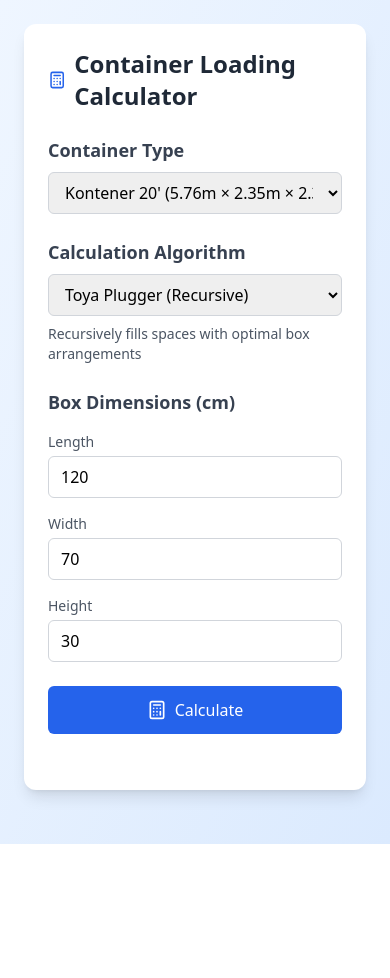
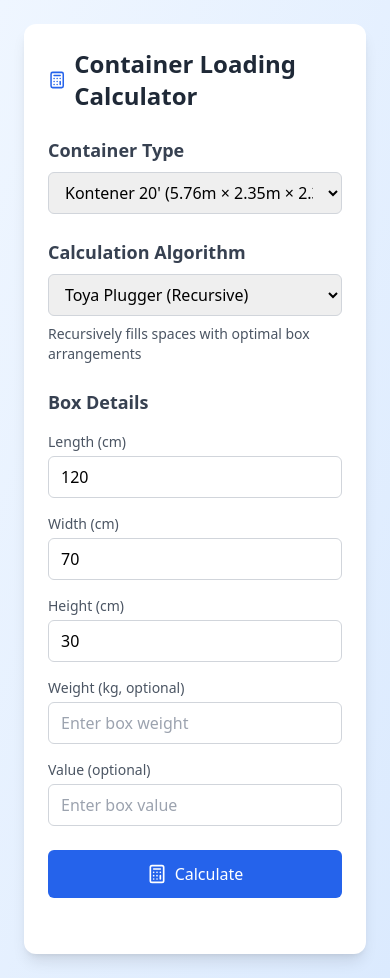
Before and after one commit to yat0ya/container-calculator, a React (Vite) app: page / in a window 390 px wide. Before the commit the page ends 844 px from the top, so only its background shows below. Built offline with nearby package versions, Linux system fonts and the light colour scheme.

Commit message:
Improved Basic and mobile display

```diff
--- a/src/App.tsx
+++ b/src/App.tsx
@@ -12,6 +12,8 @@ function App() {
     length: 120,
     width: 70,
     height: 30,
+    weight: undefined,
+    value: undefined,
   });
   const [selectedAlgorithm, setSelectedAlgorithm] = useState<Algorithm>('recursive');
   const [selectedContainer, setSelectedContainer] = useState<Container>(DEFAULT_CONTAINER);
@@ -22,15 +24,37 @@ function App() {
   const calculateResult = () => {
     const algorithm = selectedAlgorithm === 'basic' ? basicAlgorithm : recursiveAlgorithm;
     const newResult = algorithm(boxDimensions, selectedContainer);
+
+    // Add weight and value calculations
+    if (boxDimensions.weight !== undefined) {
+      newResult.totalWeight = newResult.totalBoxes * boxDimensions.weight;
+      // Calculate max possible boxes based on weight
+      newResult.maxPossibleBoxes = newResult.totalBoxes;
+      // Adjust total boxes if weight limit is exceeded
+      if (newResult.totalWeight > selectedContainer.maxLoad) {
+        const maxBoxes = Math.floor(selectedContainer.maxLoad / boxDimensions.weight);
+        newResult.totalBoxes = maxBoxes;
+        newResult.totalWeight = maxBoxes * boxDimensions.weight;
+        if (newResult.placements) {
+          newResult.placements = newResult.placements.slice(0, maxBoxes);
+        }
+      }
+    }
+
+    if (boxDimensions.value !== undefined) {
+      newResult.totalValue = newResult.totalBoxes * boxDimensions.value;
+    }
+
     setResult(newResult);
     setIsCalculating(false);
   };
 
   const handleInputChange = (e: React.ChangeEvent<HTMLInputElement>) => {
     setResult(null);
+    const value = e.target.value === '' ? undefined : parseFloat(e.target.value);
     setBoxDimensions(prev => ({
       ...prev,
-      [e.target.name]: parseFloat(e.target.value) || 0,
+      [e.target.name]: value,
     }));
   };
 
--- a/src/algorithms/basic.ts
+++ b/src/algorithms/basic.ts
@@ -21,6 +21,7 @@ export function basicAlgorithm(boxDim: BoxDimensions, container: Container): Cal
 
   let maxBoxes = 0;
   let bestFit = { lengthFit: 0, widthFit: 0, heightFit: 0 };
+  let bestRotation: [number, number, number] | null = null;
 
   rotations.forEach(([l, h, w]) => {
     const lengthFit = Math.floor(container.length / l);
@@ -32,12 +33,58 @@ export function basicAlgorithm(boxDim: BoxDimensions, container: Container): Cal
     if (totalBoxes > maxBoxes) {
       maxBoxes = totalBoxes;
       bestFit = { lengthFit, heightFit, widthFit };
+      bestRotation = [l, h, w];
     }
   });
 
+  // Generate placements for visualization
+  const placements = [];
+  if (bestRotation) {
+    const [l, h, w] = bestRotation;
+    for (let x = 0; x < bestFit.lengthFit; x++) {
+      for (let y = 0; y < bestFit.heightFit; y++) {
+        for (let z = 0; z < bestFit.widthFit; z++) {
+          placements.push({
+            position: {
+              x: x * l,
+              y: y * h,
+              z: z * w,
+            },
+            rotation: bestRotation,
+          });
+        }
+      }
+    }
+  }
+
+  // Calculate weight-based restrictions if weight is provided
+  let totalBoxes = maxBoxes;
+  let totalWeight;
+  let maxPossibleBoxes;
+
+  if (boxDim.weight !== undefined) {
+    totalWeight = maxBoxes * boxDim.weight;
+    maxPossibleBoxes = maxBoxes;
+
+    if (totalWeight > container.maxLoad) {
+      maxPossibleBoxes = maxBoxes;
+      totalBoxes = Math.floor(container.maxLoad / boxDim.weight);
+      totalWeight = totalBoxes * boxDim.weight;
+      // Trim placements to match the weight restriction
+      placements.length = totalBoxes;
+    }
+  }
+
+  // Calculate total value if provided
+  const totalValue = boxDim.value !== undefined ? totalBoxes * boxDim.value : undefined;
+
   return {
     ...bestFit,
-    totalBoxes: maxBoxes,
+    totalBoxes,
     boxInMeters,
+    placements,
+    totalWeight,
+    totalValue,
+    maxPossibleBoxes,
   };
 }
--- a/src/components/BoxDimensionsForm.tsx
+++ b/src/components/BoxDimensionsForm.tsx
@@ -63,10 +63,10 @@ export function BoxDimensionsForm({
           </p>
         </div>
 
-        <h2 className="text-lg font-semibold text-gray-700 mb-4">Box Dimensions (cm)</h2>
-        <div className="grid grid-cols-1 md:grid-cols-3 gap-4 mb-6">
+        <h2 className="text-lg font-semibold text-gray-700 mb-4">Box Details</h2>
+        <div className="grid grid-cols-1 md:grid-cols-3 gap-4 mb-4">
           <div>
-            <label className="block text-sm font-medium text-gray-600 mb-1">Length</label>
+            <label className="block text-sm font-medium text-gray-600 mb-1">Length (cm)</label>
             <input
               type="number"
               name="length"
@@ -76,7 +76,7 @@ export function BoxDimensionsForm({
             />
           </div>
           <div>
-            <label className="block text-sm font-medium text-gray-600 mb-1">Width</label>
+            <label className="block text-sm font-medium text-gray-600 mb-1">Width (cm)</label>
             <input
               type="number"
               name="width"
@@ -86,12 +86,37 @@ export function BoxDimensionsForm({
             />
           </div>
           <div>
-            <label className="block text-sm font-medium text-gray-600 mb-1">Height</label>
+            <label className="block text-sm font-medium text-gray-600 mb-1">Height (cm)</label>
             <input
               type="number"
               name="height"
               value={boxDimensions.height}
               onChange={onDimensionsChange}
+              className="w-full px-3 py-2 border border-gray-300 rounded-md focus:outline-none focus:ring-2 focus:ring-blue-500"
+            />
+          </div>
+        </div>
+
+        <div className="grid grid-cols-1 md:grid-cols-2 gap-4 mb-6">
+          <div>
+            <label className="block text-sm font-medium text-gray-600 mb-1">Weight (kg, optional)</label>
+            <input
+              type="number"
+              name="weight"
+              value={boxDimensions.weight || ''}
+              onChange={onDimensionsChange}
+              placeholder="Enter box weight"
+              className="w-full px-3 py-2 border border-gray-300 rounded-md focus:outline-none focus:ring-2 focus:ring-blue-500"
+            />
+          </div>
+          <div>
+            <label className="block text-sm font-medium text-gray-600 mb-1">Value (optional)</label>
+            <input
+              type="number"
+              name="value"
+              value={boxDimensions.value || ''}
+              onChange={onDimensionsChange}
+              placeholder="Enter box value"
               className="w-full px-3 py-2 border border-gray-300 rounded-md focus:outline-none focus:ring-2 focus:ring-blue-500"
             />
           </div>
--- a/src/components/CalculationResults.tsx
+++ b/src/components/CalculationResults.tsx
@@ -10,6 +10,9 @@ interface CalculationResultsProps {
 }
 
 export function CalculationResults({ result, onVisualize, container }: CalculationResultsProps) {
+  const isWeightRestricted = result.totalWeight !== undefined &&
+    result.totalWeight >= container.maxLoad * 0.99; // Using 0.99 to account for floating point precision
+
   return (
     <div className="bg-blue-50 rounded-lg p-6">
       <div className="flex items-center justify-between mb-4">
@@ -26,9 +29,33 @@ export function CalculationResults({ result, onVisualize, container }: Calculati
         </button>
       </div>
 
-      <div>
-        <h3 className="text-sm font-medium text-gray-600 mb-2">Total Capacity</h3>
-        <p className="text-3xl font-bold text-blue-600">{result.totalBoxes} boxes</p>
+      <div className="grid grid-cols-1 md:grid-cols-2 gap-2">
+        <div>
+          <h3 className="text-sm font-medium text-gray-600 mb-1">Total Capacity</h3>
+          <p className={`text-3xl font-bold ${isWeightRestricted ? 'text-red-600' : 'text-blue-600'}`}>
+            {result.totalBoxes} boxes
+          </p>
+          {isWeightRestricted && (
+            <p className="text-sm text-gray-500">Max: {result.maxPossibleBoxes} boxes</p>
+          )}
+        </div>
+
+        {result.totalWeight !== undefined && (
+          <div>
+            <h3 className="text-sm font-medium text-gray-600 mb-1">Total Weight</h3>
+            <p className={`text-3xl font-bold ${isWeightRestricted ? 'text-red-600' : 'text-blue-600'}`}>
+              {result.totalWeight.toFixed(1)} kg
+            </p>
+            <p className="text-sm text-gray-500">Max: {container.maxLoad} kg</p>
+          </div>
+        )}
+
+        {result.totalValue !== undefined && (
+          <div className="md:col-span-2 mt-2">
+            <h3 className="text-sm font-medium text-gray-600 mb-1">Total Value</h3>
+            <p className="text-3xl font-bold text-blue-600">{result.totalValue.toLocaleString()}</p>
+          </div>
+        )}
       </div>
     </div>
   );
--- a/src/components/VisualizationModal.tsx
+++ b/src/components/VisualizationModal.tsx
@@ -16,9 +16,9 @@ export function VisualizationModal({ isOpen, onClose, result, boxDimensions, con
   if (!isOpen) return null;
 
   return (
-    <div className="fixed inset-0 bg-black bg-opacity-50 flex items-center justify-center z-50">
-      <div className="bg-white rounded-xl p-6 max-w-6xl w-full mx-4 h-[80vh]">
-        <div className="flex justify-between items-center mb-6">
+    <div className="fixed inset-0 bg-black bg-opacity-50 flex items-center justify-center z-50 p-4">
+      <div className="bg-white rounded-xl w-full max-w-6xl h-[90vh] flex flex-col">
+        <div className="flex justify-between items-center p-4 md:p-6 border-b">
           <h2 className="text-xl font-bold text-gray-800">3D Container Visualization</h2>
           <button
             onClick={onClose}
@@ -28,7 +28,7 @@ export function VisualizationModal({ isOpen, onClose, result, boxDimensions, con
           </button>
         </div>
 
-        <div className="h-[calc(100%-8rem)]">
+        <div className="flex-1 min-h-0">
           <Suspense fallback={<div className="flex items-center justify-center h-full">Loading 3D view...</div>}>
             <Canvas>
               <Scene result={result} boxDimensions={boxDimensions} container={container} />
@@ -36,18 +36,18 @@ export function VisualizationModal({ isOpen, onClose, result, boxDimensions, con
           </Suspense>
         </div>
 
-        <div className="mt-6 bg-gray-50 p-4 rounded-lg">
-          <h3 className="text-sm font-medium text-gray-600 mb-2">Container Specifications</h3>
-          <div className="grid grid-cols-2 gap-4">
+        <div className="bg-gray-50 p-4 rounded-b-xl border-t">
+          <h3 className="text-sm font-medium text-gray-600 mb-3">Container Specifications</h3>
+          <div className="grid grid-cols-1 sm:grid-cols-2 gap-4">
             <div>
-              <p className="text-sm text-gray-600">Box Dimensions:</p>
-              <p className="text-sm text-gray-800">
+              <p className="text-sm text-gray-600 mb-1">Box Dimensions:</p>
+              <p className="text-sm text-gray-800 whitespace-nowrap">
                 {boxDimensions.length} × {boxDimensions.width} × {boxDimensions.height} cm
               </p>
             </div>
             <div>
-              <p className="text-sm text-gray-600">Container Dimensions:</p>
-              <p className="text-sm text-gray-800">
+              <p className="text-sm text-gray-600 mb-1">Container Dimensions:</p>
+              <p className="text-sm text-gray-800 whitespace-nowrap">
                 {container.length.toFixed(2)} × {container.width.toFixed(2)} × {container.height.toFixed(2)} m
               </p>
             </div>
--- a/src/types.ts
+++ b/src/types.ts
@@ -4,6 +4,8 @@ export interface BoxDimensions {
   length: number;
   width: number;
   height: number;
+  weight?: number;
+  value?: number;
 }
 
 export interface Container {
@@ -31,6 +33,9 @@ export interface CalculationResult {
   totalBoxes: number;
   boxInMeters: BoxDimensions;
   placements?: BoxPlacement[];
+  totalValue?: number;
+  totalWeight?: number;
+  maxPossibleBoxes?: number;
 }
 
 export type Algorithm = 'basic' | 'recursive';
```
